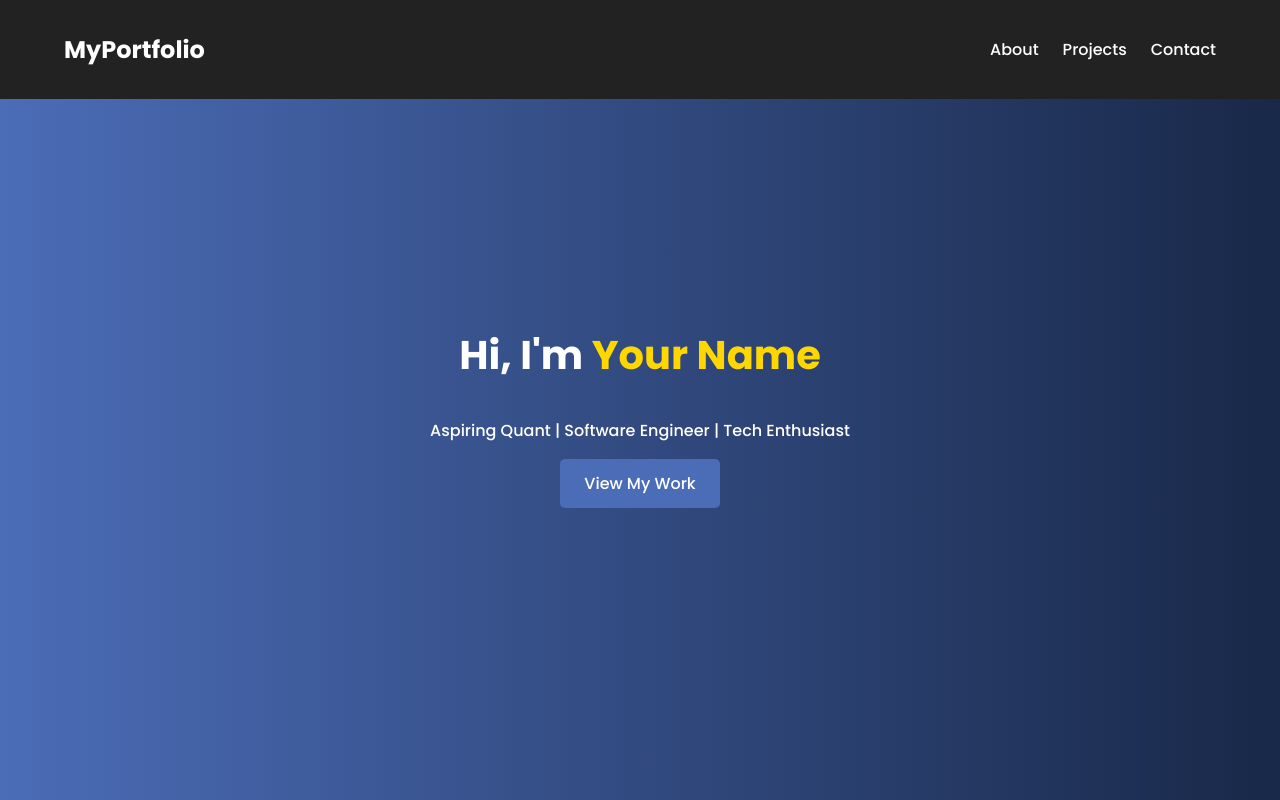
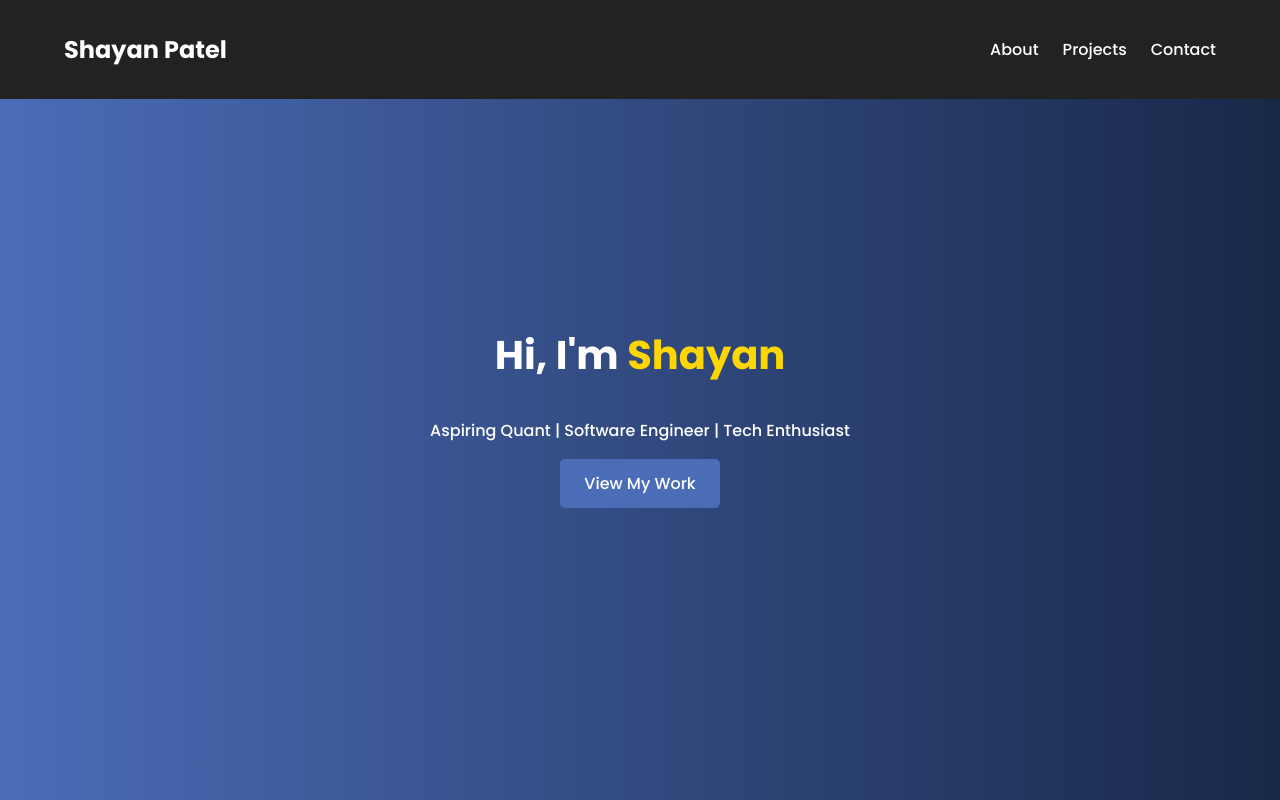
Before and after one commit to shayanp100/shayanp100.github.io, a plain HTML site: page index.html in a window 1280 px wide. Shown: the top 800 px of the page. Drawn offline with Linux system fonts and the light colour scheme.

Commit message:
Add files via upload

```diff
--- a/index.html
+++ b/index.html
@@ -3,16 +3,15 @@
 <head>
   <meta charset="UTF-8" />
   <meta name="viewport" content="width=device-width, initial-scale=1.0" />
-  <title>My Portfolio</title>
+  <title>Shayan Patel - Portfolio</title>
   <link rel="stylesheet" href="style.css" />
   <link rel="preconnect" href="https://fonts.googleapis.com">
   <link href="https://fonts.googleapis.com/css2?family=Poppins:wght@300;500;700&display=swap" rel="stylesheet">
 </head>
 <body>
-  <!-- Header Section -->
   <header>
     <div class="container">
-      <h1 class="logo">MyPortfolio</h1>
+      <h1 class="logo">Shayan Patel</h1>
       <nav>
         <ul class="nav-links">
           <li><a href="#about">About</a></li>
@@ -23,26 +22,24 @@
     </div>
   </header>
 
-  <!-- Hero Section -->
   <section class="hero">
     <div class="hero-content">
-      <h2>Hi, I'm <span>Your Name</span></h2>
+      <h2>Hi, I'm <span>Shayan</span></h2>
       <p>Aspiring Quant | Software Engineer | Tech Enthusiast</p>
       <a href="#projects" class="btn">View My Work</a>
     </div>
   </section>
 
-  <!-- About Section -->
   <section id="about" class="section">
     <div class="container">
       <h2>About Me</h2>
       <p>
-        I'm passionate about building data-driven solutions and tackling challenging problems in software engineering and quantitative finance. This portfolio showcases my future projects and technical journey.
+        I'm passionate about building data-driven solutions and tackling challenging problems in software engineering and quantitative finance.
+        This portfolio showcases my future projects and technical journey.
       </p>
     </div>
   </section>
 
-  <!-- Projects Section -->
   <section id="projects" class="section">
     <div class="container">
       <h2>Projects</h2>
@@ -66,20 +63,16 @@
     </div>
   </section>
 
-  <!-- Contact Section -->
   <section id="contact" class="section">
     <div class="container">
       <h2>Contact</h2>
-      <p>
-        Want to collaborate or discuss a project? Reach out!
-      </p>
+      <p>Want to collaborate or discuss a project? Reach out!</p>
       <a href="mailto:youremail@example.com" class="btn">Email Me</a>
     </div>
   </section>
 
-  <!-- Footer -->
   <footer>
-    <p>© 2025 Your Name. All rights reserved.</p>
+    <p>© 2025 Shayan Patel. All rights reserved.</p>
   </footer>
 </body>
 </html>
```
